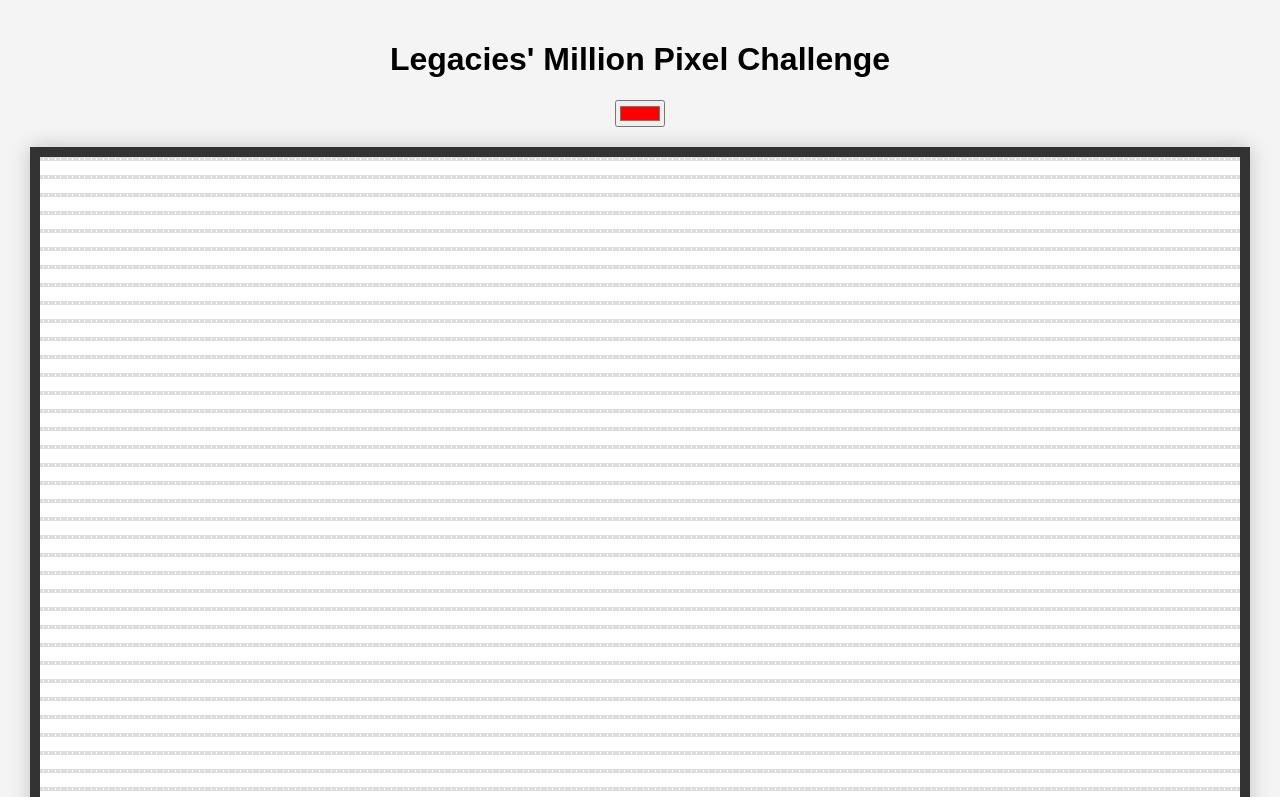
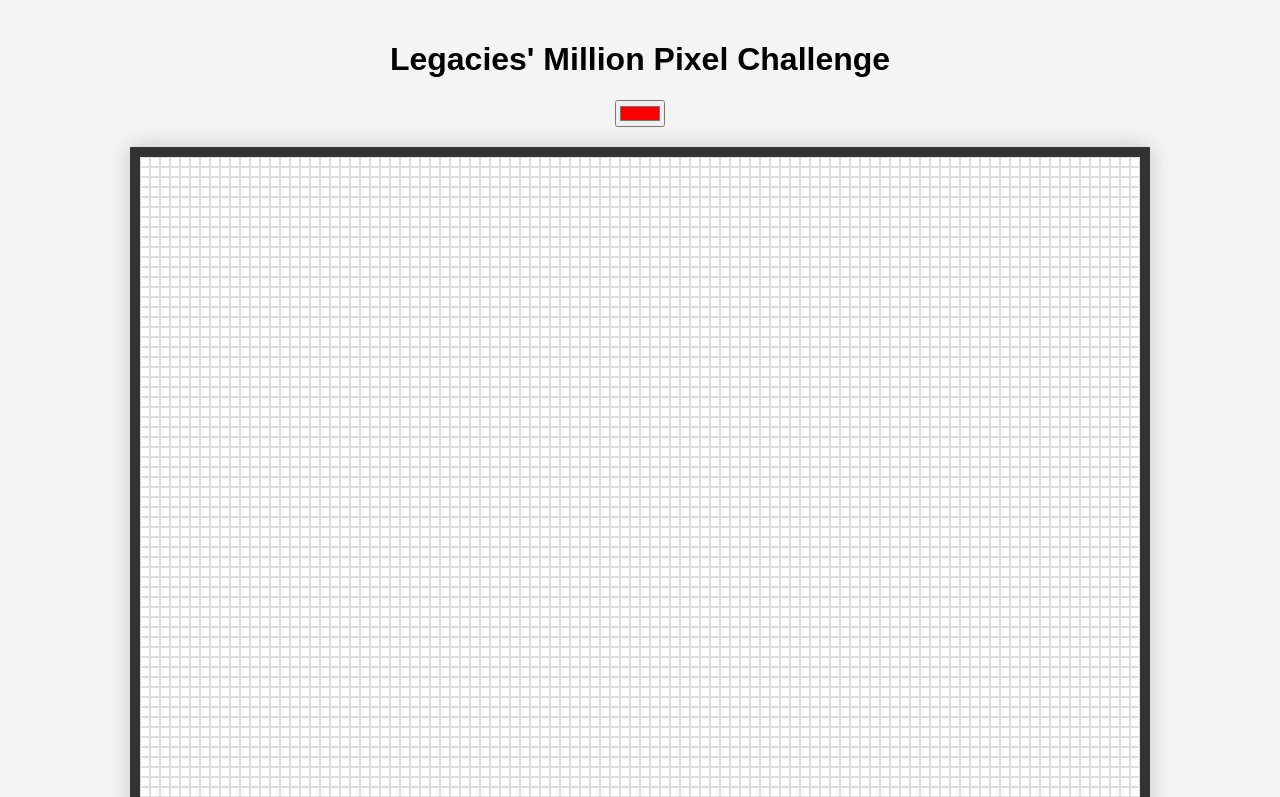
Before and after one commit to nouhailaihn/digital_pixel, a plain HTML site: page index.html in a window 1280 px wide. Shown: the top 797 px of the page. Drawn offline with Linux system fonts and the light colour scheme; no server answers.

Commit message:
Update index.html

```diff
--- a/index.html
+++ b/index.html
@@ -14,22 +14,18 @@
         }
         #canvas {
             display: grid;
-            grid-template-columns: repeat(500, 1fr); /* 500 columns */
-            grid-template-rows: repeat(50, 1fr); /* 50 rows for total of 25,000 pixels */
-            width: 100%; /* Full width for responsiveness */
-            max-width: 1200px; /* Increased maximum width */
-            height: auto; /* Automatic height */
+            grid-template-columns: repeat(100, 1fr); /* Adjusted to 100x100 grid for performance */
+            grid-template-rows: repeat(100, 1fr);
+            width: 1000px;
+            height: 1000px;
             margin: auto;
             border: 10px solid #333;
             background-color: #fff;
             box-shadow: 0 0 20px rgba(0, 0, 0, 0.2);
-            overflow: hidden; /* Hide any overflow */
-            aspect-ratio: 4 / 3; /* Maintain 4:3 aspect ratio */
         }
         .pixel {
-            width: 100%; /* Full width for square */
-            height: 0; /* Set height to 0 to use padding for square */
-            padding-bottom: 100%; /* 1:1 aspect ratio (square) */
+            width: 100%;
+            height: 100%;
             border: 0.5px solid #ddd;
             box-sizing: border-box;
             cursor: pointer;
@@ -52,10 +48,10 @@
     const canvas = document.getElementById('canvas');
     const colorPicker = document.getElementById('colorPicker');
 
-    // Function to create pixels (500 columns x 50 rows = 25,000 pixels)
+    // Function to create pixels (using 100x100 grid for performance)
     const createPixels = () => {
         let pixelsHTML = '';
-        for (let i = 0; i < 25000; i++) { // Loop for 25,000 pixels
+        for (let i = 0; i < 10000; i++) { // Loop for 10,000 pixels
             pixelsHTML += `<div class="pixel" data-index="${i}" style="background-color: #fff;"></div>`;
         }
         canvas.innerHTML = pixelsHTML; // Add all pixels in one go
```
